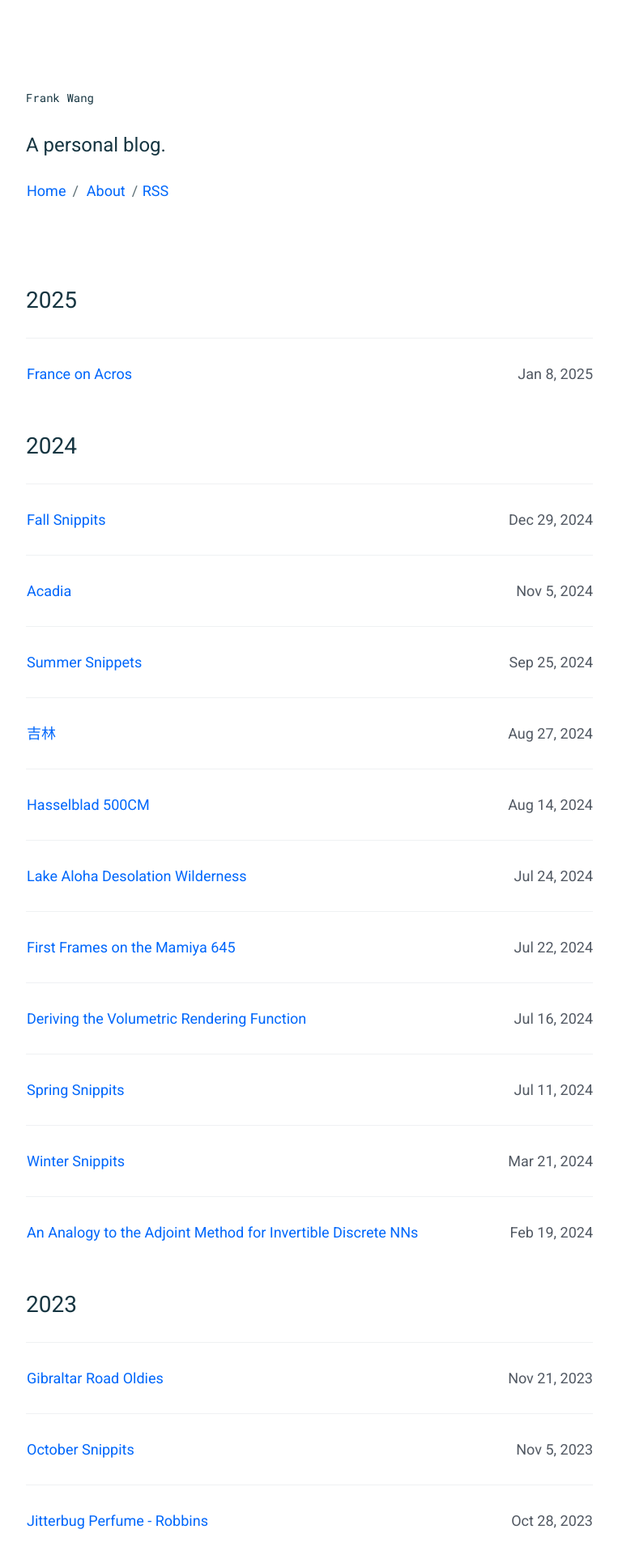
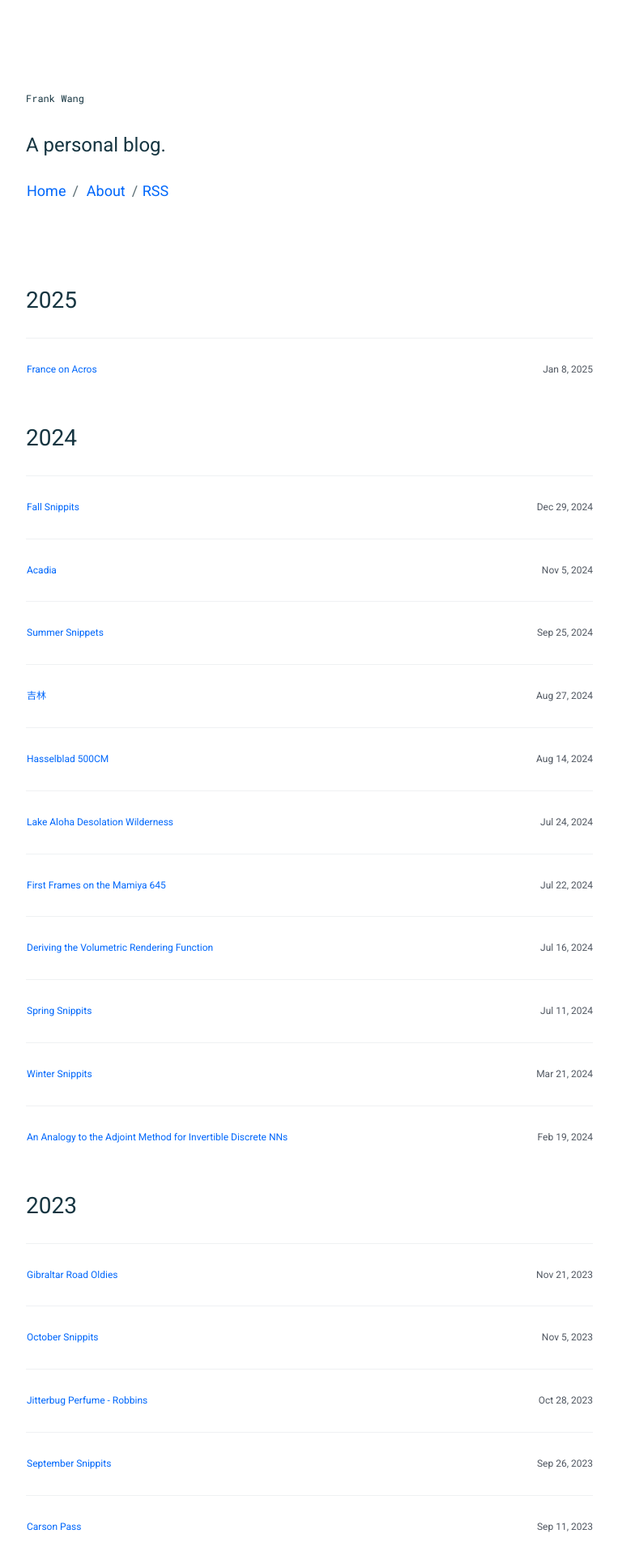
Before and after one commit to frankwang95/frankwang95.github.io, a Jekyll site: the page built from index.html, in a window 1280 px wide. Shown: the top 1920 px of the page at 81% size, without its empty margins (258-1021 px from the left). Built offline with Jekyll 4.4.1, drawn with Linux system fonts in a browser that asks for light colours.

Commit message:
Update _mixins.scss

```diff
--- a/_sass/helpers/_mixins.scss
+++ b/_sass/helpers/_mixins.scss
@@ -51,8 +51,8 @@
 }
 
 @mixin fs--body {
-    line-height: 1.5;
-    font-size: 1.8rem; // 18px
+    line-height: 1.4;
+    font-size: 1.2rem; // 18px
 }
 
 @mixin fs--meta {
@@ -62,12 +62,12 @@
 
 @mixin fs--caption {
     line-height: 1;
-    font-size: 1.6rem; // 16px
+    font-size: 1.2rem; // 16px
 }
 
 @mixin fs--code {
-    font-size: 1.4rem;
-    line-height: 1.5;
+    font-size: 1.2rem;
+    line-height: 1.4;
 }
 
 // Visually hide content
```
